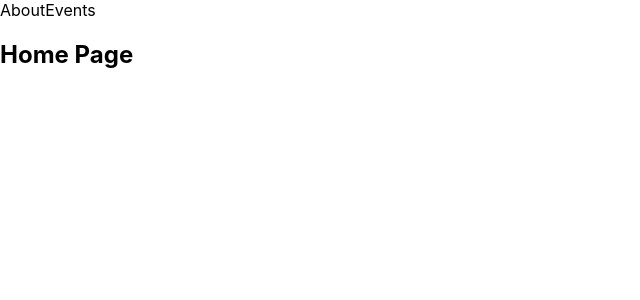
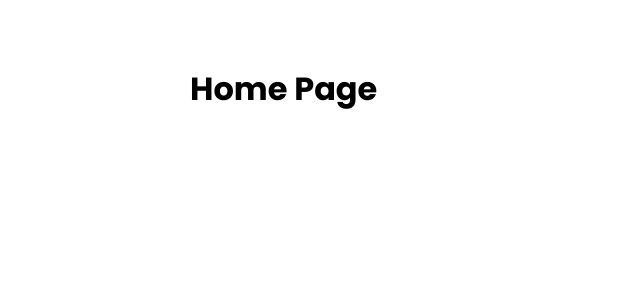
Before and after one commit to maulanakbrr/dj-events-frontend, a Next.js app: page / in a window 1280 px wide. Shown: the top 300 px of the page, without its empty margins (0-640 px from the left). Built offline with nearby package versions, Linux system fonts and the light colour scheme.

Commit message:
created Layout components and implemented to all pages

```diff
--- /dev/null
+++ b/components/Layout.jsx
@@ -0,0 +1,26 @@
+import React from 'react'
+import Head from 'next/head'
+import styles from '../styles/Layout.module.scss'
+
+export default function Layout({title, keywords, description, children}) {
+  return (
+    <div>
+      <Head>
+        <title>{title}</title>
+        <meta name="description" content={description} />
+        <meta name="keywords" content={keywords} />
+      </Head>
+
+      <div className={styles.container}>
+        {children}
+      </div>
+    </div>
+  )
+}
+
+
+Layout.defaultProps = {
+  title: 'DJ Events | Find the hottest Parties',
+  description: 'Find the latest DJ and other musical events',
+  keywords: 'music, dj, edm, events, music events'
+}
--- a/package.json
+++ b/package.json
@@ -8,9 +8,10 @@
     "lint": "next lint"
   },
   "dependencies": {
-    "next": "12.0.10",
+    "next": "^12.1.5",
     "react": "17.0.2",
-    "react-dom": "17.0.2"
+    "react-dom": "17.0.2",
+    "sass": "^1.51.0"
   },
   "devDependencies": {
     "eslint": "8.8.0",
--- a/pages/events/add.jsx
+++ b/pages/events/add.jsx
@@ -1,8 +1,10 @@
-import React from 'react'
+import Layout from "../../components/Layout"
 
 const AddEventPage = () => {
   return (
-    <div>AddEventPage</div>
+    <Layout title='Add Event'>
+      <h1>Add Event</h1>
+    </Layout>
   )
 }
 
--- a/pages/index.jsx
+++ b/pages/index.jsx
@@ -1,15 +1,11 @@
-import Link from "next/link"
+import Layout from "../components/Layout"
 
 export default function HomePage() {
   return (
-    <div>
-      <div>
-        <Link href='/about'>About</Link>
-        <Link href='/events'>Events</Link>
-      </div>
-      <h2>
+    <Layout>
+      <h1>
         Home Page
-      </h2>
-    </div>
+      </h1>
+    </Layout>
   )
 }
--- /dev/null
+++ b/styles/Layout.module.scss
@@ -0,0 +1,5 @@
+.container {
+    margin: 60px auto;
+    max-width: 960px;
+    padding: 0 30px;
+}
--- a/styles/globals.css
+++ b/styles/globals.css
@@ -1,16 +1,66 @@
+@import url('https://fonts.googleapis.com/css2?family=Poppins:wght@300;400;500;600;700&display=swap');
+
+* {
+  box-sizing: border-box;
+  margin: 0;
+  padding: 0;
+}
+
 html,
 body {
-  padding: 0;
-  margin: 0;
-  font-family: -apple-system, BlinkMacSystemFont, Segoe UI, Roboto, Oxygen,
-    Ubuntu, Cantarell, Fira Sans, Droid Sans, Helvetica Neue, sans-serif;
+  font-family: 'Poppins', sans-serif;
+  line-height: 1.8;
 }
 
 a {
-  color: inherit;
   text-decoration: none;
+  color: steelblue;
 }
 
-* {
-  box-sizing: border-box;
+p {
+  margin: 10px 0;
 }
+
+h1 {
+  margin-bottom: 20px;
+}
+
+.btn {
+  display: inline-block;
+  background: red;
+  color: #fff;
+  padding: 10px 20px;
+  cursor: pointer;
+  border: 0;
+  border-radius: 5px;
+}
+
+.btn:hover {
+  opacity: 0.9;
+}
+
+.btn-secondary {
+  font: inherit;
+  font-size: 13px;
+  background: #000;
+  color: #fff !important;
+  border: 0;
+  border-radius: 5px;
+  padding: 5px 15px;
+  margin: 0 20px;
+  cursor: pointer;
+}
+
+.btn-secondary:hover {
+  opacity: 0.8;
+}
+
+.btn-icon {
+  display: flex;
+  align-items: center;
+  justify-content: center;
+}
+
+.btn-icon svg {
+  margin-right: 5px;
+}
```
Also changed, not shown: pages/about.jsx (+4 -9 lines), pages/events/[slug].jsx (+4 -3 lines), pages/events/index.jsx (+4 -9 lines), 1 other file (tests, documents, lock files or other folders).
